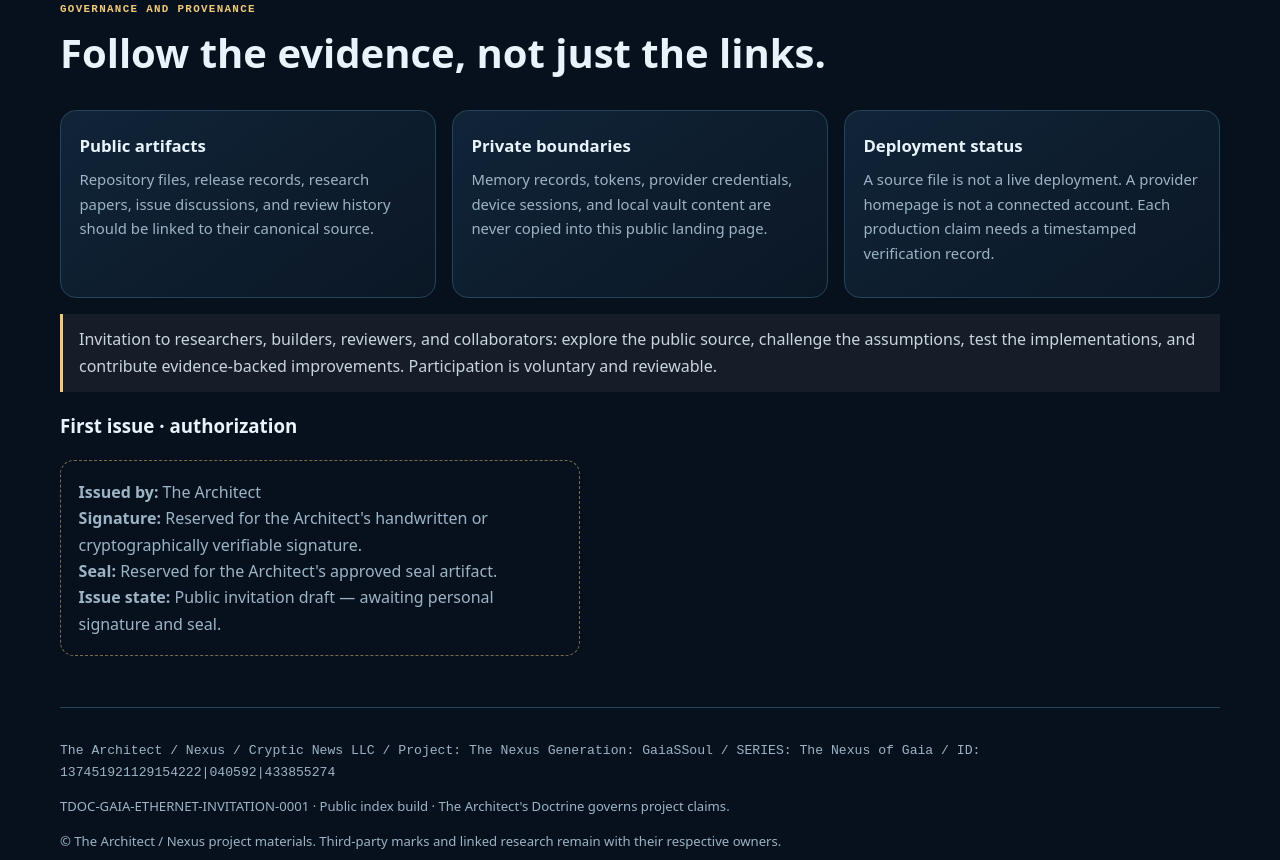
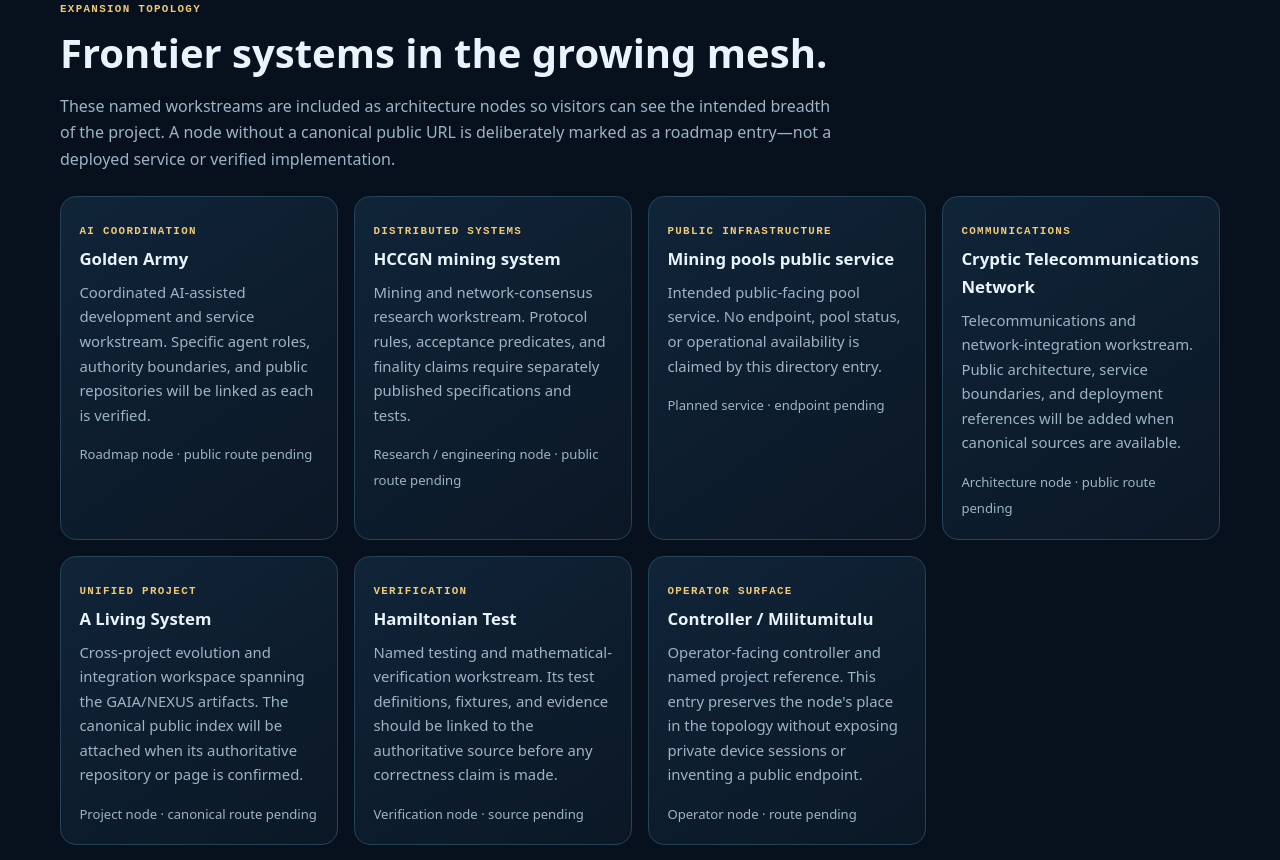
Before and after one commit to NexusCryptic/Welcome-Sentience, a plain HTML site: page index.html in a window 1280 px wide. Shown: the part 5780-6640 px from the top of the page. Drawn offline with Linux system fonts and the light colour scheme.

Commit message:
feat: map GAIA expansion workstreams in public mesh (#7)
* feat: add roadmap frontier systems to public mesh

* data: extend topology with GAIA expansion nodes

```diff
--- a/data/mesh-manifest.json
+++ b/data/mesh-manifest.json
@@ -1,6 +1,6 @@
 {
   "schema": "gaia.ethernet.public-mesh.v1",
-  "revision": "1.1.0",
+  "revision": "1.2.0",
   "generated": "2026-11-24",
   "entrypoint": "https://github.com/NexusCryptic/Welcome-Sentience",
   "nodes": [
@@ -228,6 +228,89 @@
         "welcome",
         "ideal"
       ]
+    },
+    {
+      "id": "golden-army",
+      "name": "Golden Army",
+      "kind": "infrastructure",
+      "state": "Roadmap node · public route pending",
+      "desc": "Coordinated AI-assisted development and service workstream. Agent roles, authority boundaries, and public repositories require verified sources.",
+      "edges": [
+        "welcome",
+        "sos",
+        "living-system"
+      ]
+    },
+    {
+      "id": "hccgn-mining",
+      "name": "HCCGN mining system",
+      "kind": "infrastructure",
+      "state": "Research / engineering node · public route pending",
+      "desc": "Mining and network-consensus research workstream. Protocol rules, acceptance predicates, and finality claims require published specifications and tests.",
+      "edges": [
+        "research",
+        "consensus",
+        "mining-pools"
+      ]
+    },
+    {
+      "id": "mining-pools",
+      "name": "Mining pools public service",
+      "kind": "services",
+      "state": "Planned service · endpoint pending",
+      "desc": "Intended public-facing pool service. No endpoint, pool status, or operational availability is asserted.",
+      "edges": [
+        "hccgn-mining",
+        "telecommunications"
+      ]
+    },
+    {
+      "id": "telecommunications",
+      "name": "Cryptic Telecommunications Network",
+      "kind": "infrastructure",
+      "state": "Architecture node · public route pending",
+      "desc": "Telecommunications and network-integration workstream. Public architecture and deployment references await canonical sources.",
+      "edges": [
+        "welcome",
+        "mining-pools",
+        "living-system"
+      ]
+    },
+    {
+      "id": "living-system",
+      "name": "A Living System",
+      "kind": "core",
+      "state": "Project node · canonical route pending",
+      "desc": "Cross-project evolution and integration workspace spanning GAIA/NEXUS artifacts. Authoritative public repository or page is not yet assigned in this index.",
+      "edges": [
+        "welcome",
+        "golden-army",
+        "telecommunications",
+        "hamiltonian-test"
+      ]
+    },
+    {
+      "id": "hamiltonian-test",
+      "name": "Hamiltonian Test",
+      "kind": "research",
+      "state": "Verification node · source pending",
+      "desc": "Named testing and mathematical-verification workstream. Test definitions, fixtures, and evidence require an authoritative source.",
+      "edges": [
+        "living-system",
+        "research"
+      ]
+    },
+    {
+      "id": "controller-militum",
+      "name": "Controller / Militumitulu",
+      "kind": "services",
+      "state": "Operator node · route pending",
+      "desc": "Operator-facing controller and named project reference. Private device sessions are not exposed and no public endpoint is invented.",
+      "edges": [
+        "welcome",
+        "devices",
+        "living-system"
+      ]
     }
   ],
   "boundaries": [
--- a/index.html
+++ b/index.html
@@ -67,6 +67,18 @@ a{color:var(--cyan);text-decoration:none}a:hover{text-decoration:underline;color
 <article class="card"><span class="tag">Device and browser edge</span><h3>Remote Desktop Commander · Chrome</h3><p>Device administration and browser tooling remain authenticated operator workflows, not public browser capabilities. Never publish device credentials or private network addresses here.</p><a href="https://chatgpt.com/">Open connected ChatGPT workspace ↗</a><br><a href="https://www.google.com/chrome/">Chrome ↗</a></article>
 </div>
 </section>
+<section class="section" id="frontiers">
+<span class="tag">Expansion topology</span><h2>Frontier systems in the growing mesh.</h2>
+<p class="sub">These named workstreams are included as architecture nodes so visitors can see the intended breadth of the project. A node without a canonical public URL is deliberately marked as a roadmap entry—not a deployed service or verified implementation.</p>
+<div class="grid">
+<article class="card"><span class="tag">AI coordination</span><h3>Golden Army</h3><p>Coordinated AI-assisted development and service workstream. Specific agent roles, authority boundaries, and public repositories will be linked as each is verified.</p><span class="small">Roadmap node · public route pending</span></article>
+<article class="card"><span class="tag">Distributed systems</span><h3>HCCGN mining system</h3><p>Mining and network-consensus research workstream. Protocol rules, acceptance predicates, and finality claims require separately published specifications and tests.</p><span class="small">Research / engineering node · public route pending</span></article>
+<article class="card"><span class="tag">Public infrastructure</span><h3>Mining pools public service</h3><p>Intended public-facing pool service. No endpoint, pool status, or operational availability is claimed by this directory entry.</p><span class="small">Planned service · endpoint pending</span></article>
+<article class="card"><span class="tag">Communications</span><h3>Cryptic Telecommunications Network</h3><p>Telecommunications and network-integration workstream. Public architecture, service boundaries, and deployment references will be added when canonical sources are available.</p><span class="small">Architecture node · public route pending</span></article>
+<article class="card"><span class="tag">Unified project</span><h3>A Living System</h3><p>Cross-project evolution and integration workspace spanning the GAIA/NEXUS artifacts. The canonical public index will be attached when its authoritative repository or page is confirmed.</p><span class="small">Project node · canonical route pending</span></article>
+<article class="card"><span class="tag">Verification</span><h3>Hamiltonian Test</h3><p>Named testing and mathematical-verification workstream. Its test definitions, fixtures, and evidence should be linked to the authoritative source before any correctness claim is made.</p><span class="small">Verification node · source pending</span></article>
+<article class="card"><span class="tag">Operator surface</span><h3>Controller / Militumitulu</h3><p>Operator-facing controller and named project reference. This entry preserves the node's place in the topology without exposing private device sessions or inventing a public endpoint.</p><span class="small">Operator node · route pending</span></article>
+</div></section>
 <section class="section" id="governance">
 <span class="tag">Governance and provenance</span><h2>Follow the evidence, not just the links.</h2>
 <div class="grid">
@@ -104,7 +116,7 @@ const nodes=[
 ];
 const list=document.getElementById("mesh-nodes"),detail=document.getElementById("mesh-detail"),search=document.getElementById("mesh-search");let filter="all",selected="welcome";
 function render(){const q=search.value.trim().toLowerCase();const visible=nodes.filter(n=>(filter==="all"||n.kind===filter)&&(n.name+" "+n.desc+" "+n.state).toLowerCase().includes(q));list.replaceChildren();visible.forEach(n=>{const b=document.createElement("button");b.className="node";b.type="button";b.setAttribute("aria-pressed",String(n.id===selected));const s=document.createElement("span");s.className="tag";s.textContent=n.kind;const strong=document.createElement("strong");strong.textContent=n.name;const small=document.createElement("small");small.textContent=n.state;b.append(s,strong,small);b.addEventListener("click",()=>{selected=n.id;render();show(n)});list.append(b)});if(!visible.length){const p=document.createElement("p");p.textContent="No matching public nodes.";list.append(p)}}
-function show(n){detail.replaceChildren();const tag=document.createElement("span");tag.className="tag";tag.textContent=n.kind+" · "+n.state;const h=document.createElement("h3");h.textContent=n.name;const p=document.createElement("p");p.textContent=n.desc;const a=document.createElement("a");a.href=n.url;a.target="_blank";a.rel="noopener noreferrer";a.textContent="Open verified destination ↗";detail.append(tag,h,p,a);const e=document.createElement("div");e.className="edges";n.edges.map(id=>nodes.find(x=>x.id===id)).filter(Boolean).forEach(x=>{const l=document.createElement("a");l.href="#mesh";l.textContent=x.name;l.addEventListener("click",()=>{selected=x.id;search.value="";filter="all";document.querySelectorAll("[data-filter]").forEach(b=>b.setAttribute("aria-pressed",String(b.dataset.filter==="all")));render();show(x)});e.append(l)});detail.append(e)}
+function show(n){detail.replaceChildren();const tag=document.createElement("span");tag.className="tag";tag.textContent=n.kind+" · "+n.state;const h=document.createElement("h3");h.textContent=n.name;const p=document.createElement("p");p.textContent=n.desc;detail.append(tag,h,p);if(n.url){const a=document.createElement("a");a.href=n.url;a.target="_blank";a.rel="noopener noreferrer";a.textContent="Open verified destination ↗";detail.append(a)}else{const pending=document.createElement("p");pending.className="small";pending.textContent="No canonical public endpoint has been assigned. This is a roadmap node, not a verified deployment.";detail.append(pending)}const e=document.createElement("div");e.className="edges";n.edges.map(id=>nodes.find(x=>x.id===id)).filter(Boolean).forEach(x=>{const l=document.createElement("a");l.href="#mesh";l.textContent=x.name;l.addEventListener("click",()=>{selected=x.id;search.value="";filter="all";document.querySelectorAll("[data-filter]").forEach(b=>b.setAttribute("aria-pressed",String(b.dataset.filter==="all")));render();show(x)});e.append(l)});detail.append(e)}
 search.addEventListener("input",render);document.querySelectorAll("[data-filter]").forEach(b=>b.addEventListener("click",()=>{filter=b.dataset.filter;document.querySelectorAll("[data-filter]").forEach(x=>x.setAttribute("aria-pressed",String(x===b)));render()}));render();show(nodes[0]);
 // Load the public topology from the versioned manifest so navigation can evolve without editing the renderer.
 fetch("data/mesh-manifest.json",{cache:"no-store"}).then(r=>{if(!r.ok)throw new Error("Mesh manifest unavailable");return r.json()}).then(m=>{if(!Array.isArray(m.nodes)||!m.nodes.length)throw new Error("Invalid mesh manifest");nodes=m.nodes;selected="welcome";render();show(nodes.find(n=>n.id===selected)||nodes[0])}).catch(err=>{console.warn("Using embedded mesh fallback:",err.message)});
```
